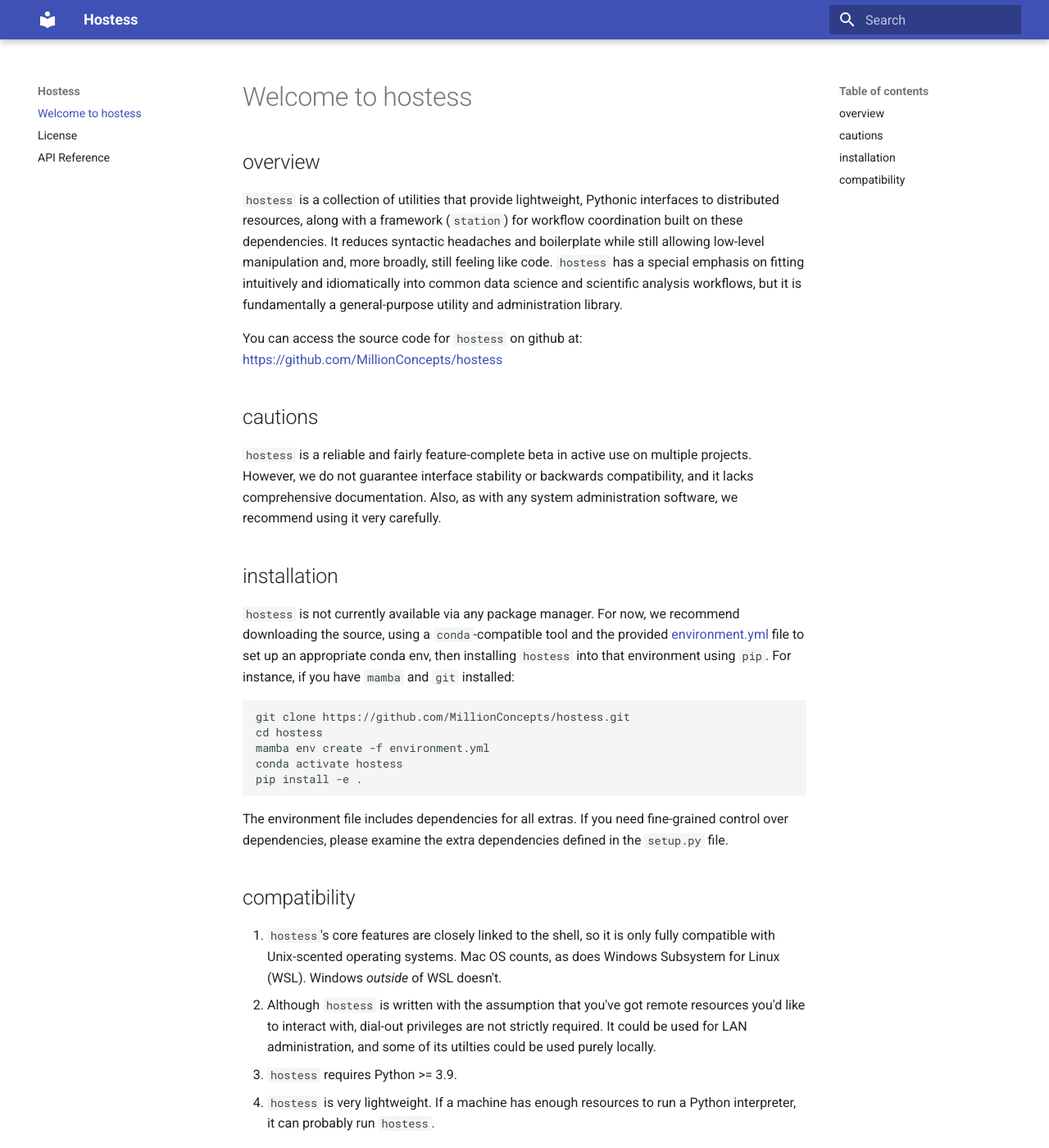
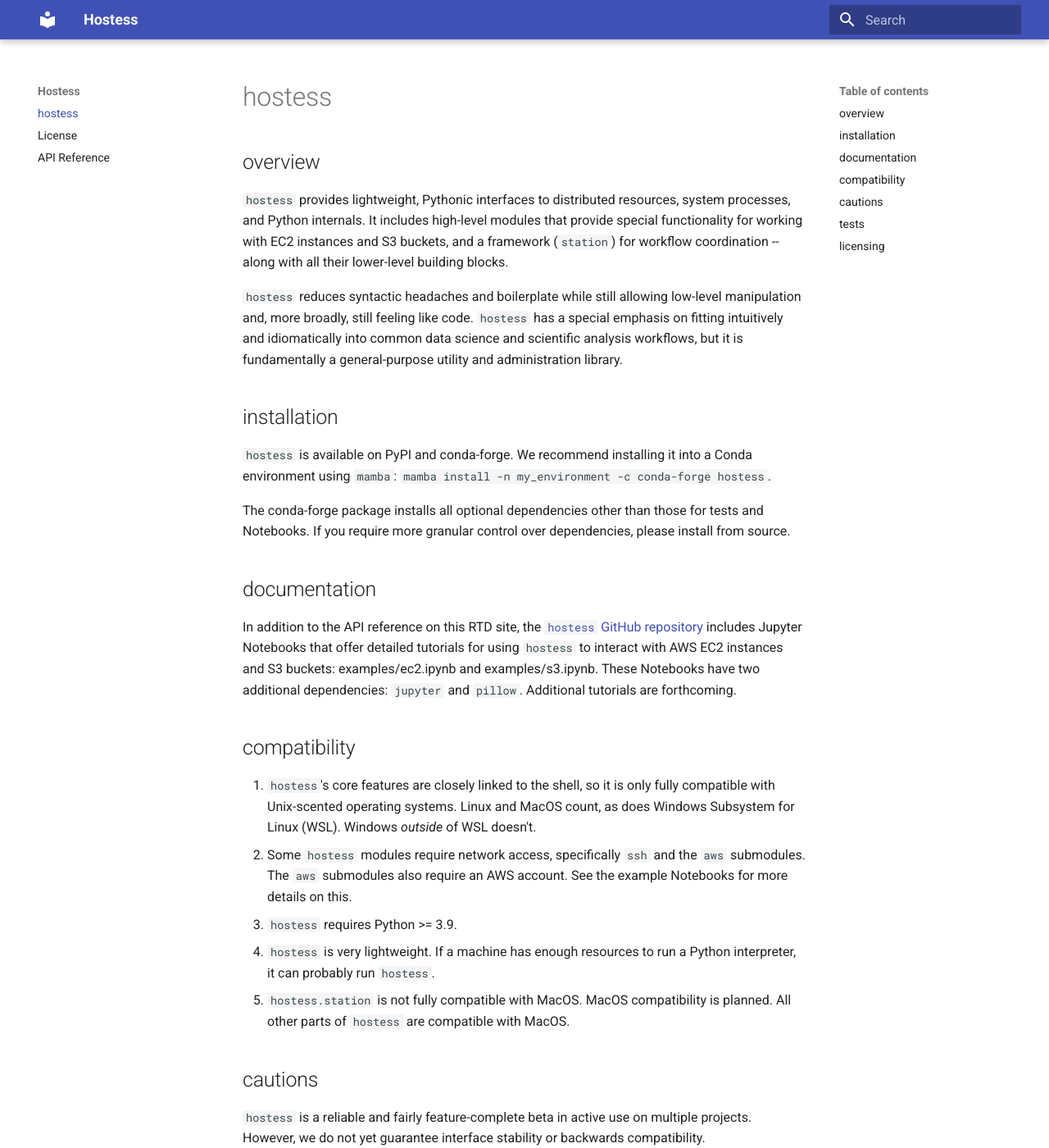
Before and after one commit to MillionConcepts/hostess, an MkDocs documentation site: the page built from docs/index.md, in a window 1280 px wide and 1400 px high. Shown: the whole window at 82% size. Built offline with MkDocs 1.6.1 and Material for MkDocs 9.7.7, drawn with Linux system fonts in a browser that asks for light colours; some of the changed text lies outside the part shown.

````diff
--- a/docs/index.md
+++ b/docs/index.md
@@ -1,52 +1,73 @@
-# Welcome to hostess
+# hostess
 
 ## overview
 
-`hostess` is a collection of utilities that provide lightweight, Pythonic
-interfaces to distributed resources, along with a framework (`station`) for
-workflow coordination built on these dependencies. It reduces syntactic
-headaches and boilerplate while still allowing low-level manipulation and,
-more broadly, still feeling like code. `hostess` has a special emphasis on
-fitting intuitively and idiomatically into common data science and scientific
-analysis workflows, but it is fundamentally a general-purpose utility and
-administration library.
+`hostess` provides lightweight, Pythonic interfaces to distributed resources,
+system processes, and Python internals. It includes high-level modules that
+provide special functionality for working with EC2 instances and S3 buckets,
+and a framework (`station`) for workflow coordination -- along with all their
+lower-level building blocks.
 
-You can access the source code for `hostess` on github at: [https://github.com/MillionConcepts/hostess](https://github.com/MillionConcepts/hostess)
+`hostess` reduces syntactic headaches and boilerplate while still
+allowing low-level manipulation and, more broadly, still feeling like code.
+`hostess` has a special emphasis on fitting intuitively and idiomatically into
+common data science and scientific analysis workflows, but it is fundamentally
+a general-purpose utility and administration library.
+
+## installation
+
+`hostess` is available on PyPI and conda-forge. We recommend installing it
+into a Conda environment using `mamba`:
+`mamba install -n my_environment -c conda-forge hostess`.
+
+The conda-forge package installs all optional dependencies other than those
+for tests and Notebooks. If you require more granular control over
+dependencies, please install from source.
+
+## documentation
+
+In addition to the API reference on this RTD site, the
+[`hostess` GitHub repository](https://github.com/MillionConcepts/hostess)
+includes Jupyter Notebooks that offer detailed tutorials for using `hostess`
+to interact with AWS EC2 instances and S3 buckets: examples/ec2.ipynb and
+examples/s3.ipynb. These Notebooks have two additional dependencies: `jupyter`
+and `pillow`. Additional tutorials are forthcoming.
+
+## compatibility
+
+1. `hostess`'s core features are closely linked to the shell, so it is
+only fully compatible with Unix-scented operating systems. Linux and MacOS
+count, as does Windows Subsystem for Linux (WSL). Windows *outside* of WSL
+doesn't.
+2. Some `hostess` modules require network access, specifically `ssh` and the
+`aws` submodules. The `aws` submodules also require an AWS account. See the
+example Notebooks for more details on this.
+3. `hostess` requires Python >= 3.9.
+4. `hostess` is very lightweight. If a machine has enough resources to run
+a Python interpreter, it can probably run `hostess`.
+5. `hostess.station` is not fully compatible with MacOS. MacOS compatibility
+is planned. All other parts of `hostess` are compatible with MacOS.
 
 ## cautions
 
 `hostess` is a reliable and fairly feature-complete beta in active use on
-multiple projects. However, we do not guarantee interface stability or
-backwards compatibility, and it lacks comprehensive documentation. Also, as
-with any system administration software, we recommend using it very carefully.
+multiple projects. However, we do not yet guarantee interface stability or
+backwards compatibility.
 
-## installation
+Also, as with any system administration software, we recommend using it very
+carefully.
 
-`hostess` is not currently available via any package manager.
-For now, we recommend downloading the source, using a `conda`-compatible tool
-and the provided [environment.yml](https://github.com/MillionConcepts/hostess/blob/main/environment.yml) file to set up an
-appropriate conda env, then installing `hostess` into that environment using
-`pip`. For instance, if you have `mamba` and `git` installed:
-```
-git clone https://github.com/MillionConcepts/hostess.git
-cd hostess
-mamba env create -f environment.yml
-conda activate hostess
-pip install -e .
-```
+## tests
 
-The environment file includes dependencies for all extras. If you need
-fine-grained control over dependencies, please examine the extra dependencies
-defined in the `setup.py` file.
+`hostess` includes a simple test suite compatible with `pytest`. More
+comprehensive tests are planned. (In particular, non-local networking features
+currently lack test coverage.) You can run the tests by executing `pytest -s`
+in the root directory. The `-s` flag is mandatory because `pytest`'s captures
+stdout by default, which breaks some `hostess` features covered by the tests.
 
-## compatibility
-1. `hostess`'s core features are closely linked to the shell, so it is
-only fully compatible with Unix-scented operating systems. Mac OS counts,
-as does Windows Subsystem for Linux (WSL). Windows *outside* of WSL doesn't.
-2. Although `hostess` is written with the assumption that you've got remote
-resources you'd like to interact with, dial-out privileges are not strictly
-required. It could be used for LAN administration, and some of its utilties
-could be used purely locally.
-3. `hostess` requires Python >= 3.9.
-4. `hostess` is very lightweight. If a machine has enough
-resources to run a Python interpreter, it can probably run `hostess`.
+Tests require two additional dependencies: `pytest` and `pillow`.
+
+## licensing
+
+You can do almost anything with this software that you like, subject only to
+the extremely permissive terms of the [BSD 3-Clause License](LICENSE).
--- a/hostess/__init__.py
+++ b/hostess/__init__.py
@@ -1 +1 @@
-__version__ = "0.7.2"
+__version__ = "0.8.0"
--- a/setup.py
+++ b/setup.py
@@ -1,8 +1,8 @@
-from setuptools import setup, find_packages
+from setuptools import find_packages, setup
 
 setup(
     name="hostess",
-    version="0.7.2",
+    version="0.8.0",
     description="intuitive admin library",
     author="Million Concepts",
     author_email="mstclair@millionconcepts.com",
````
Also changed, not shown: README.md (+55 -41 lines).
